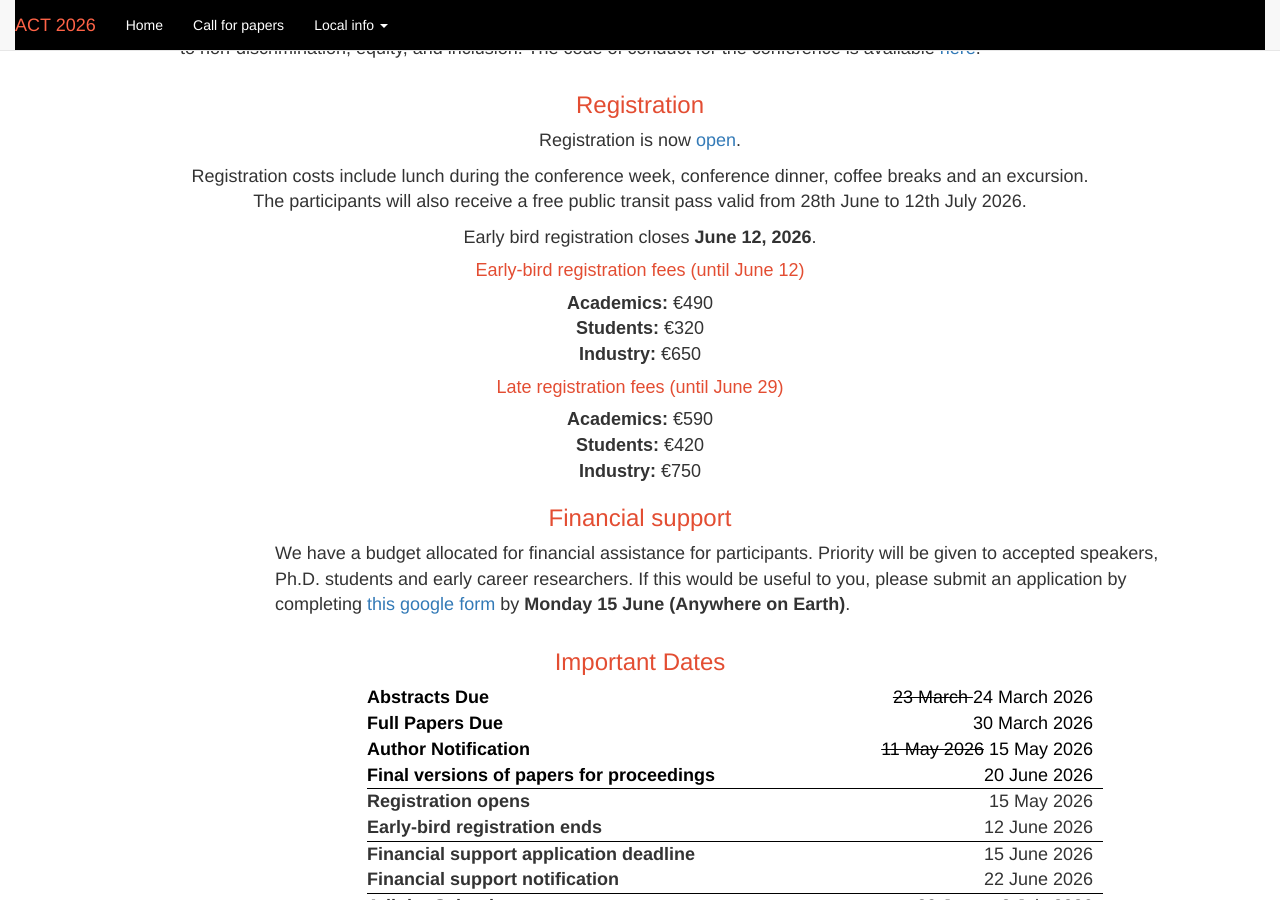
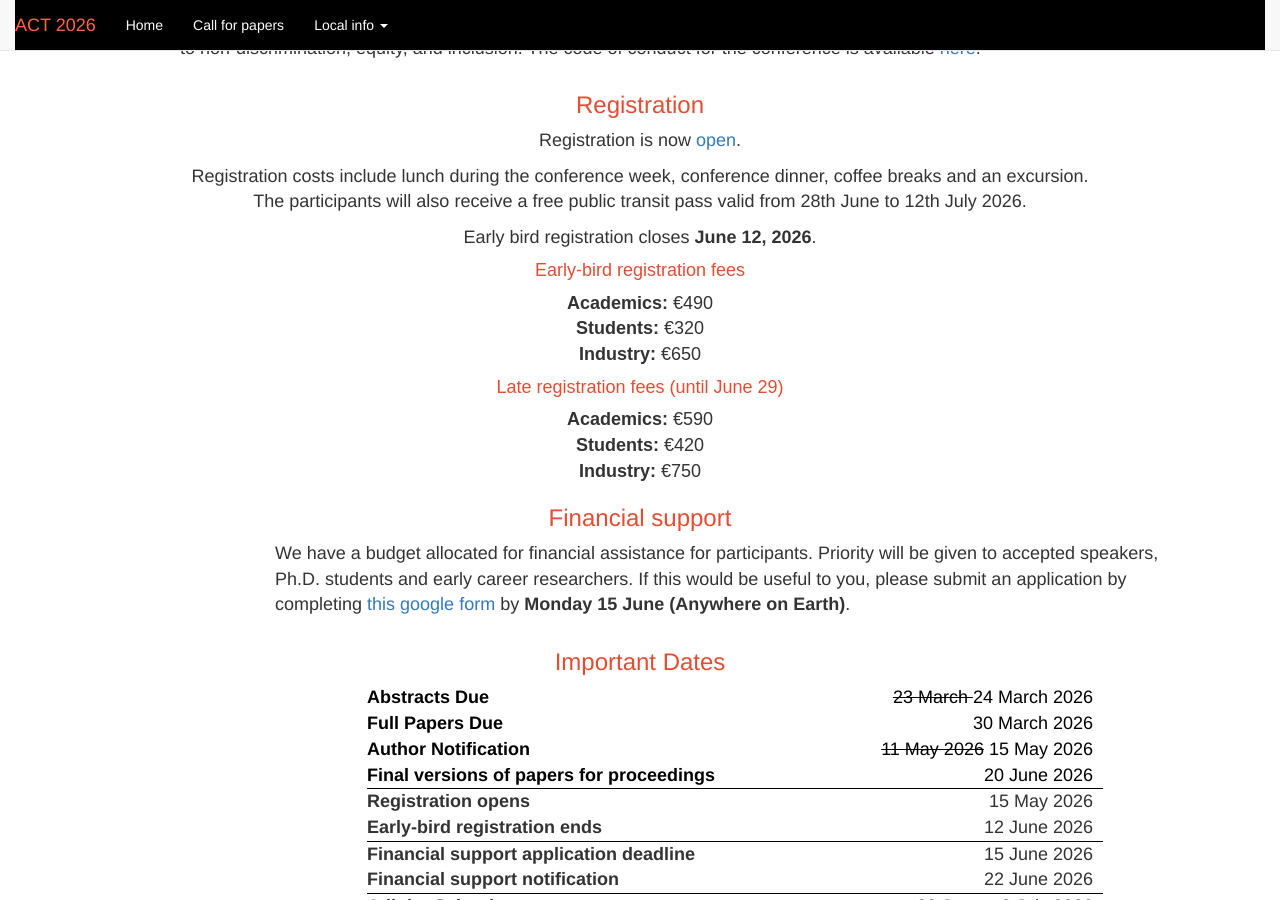
Before and after one commit to actconf2026/actconf2026.github.io, a Jekyll site: the page built from index_test.html, in a window 1280 px wide and 900 px high, scrolled down 692 px. Built offline with Jekyll 4.4.1, drawn with Linux system fonts in a browser that asks for light colours.

Commit message:
FInal changes

```diff
--- a/index_test.html
+++ b/index_test.html
@@ -60,7 +60,7 @@ layout: act
 	<p> Early bird registration closes <b>June 12, 2026</b>. </p>
 
 <section class="pricing-section">
-  <h4> Early-bird registration fees (until June 12)</h4>
+  <h4> Early-bird registration fees </h4>
 	<ul style="list-style-type: none;"">
         <li><strong>Academics:</strong> €490</li>
         <li><strong>Students:</strong> €320</li>
```
